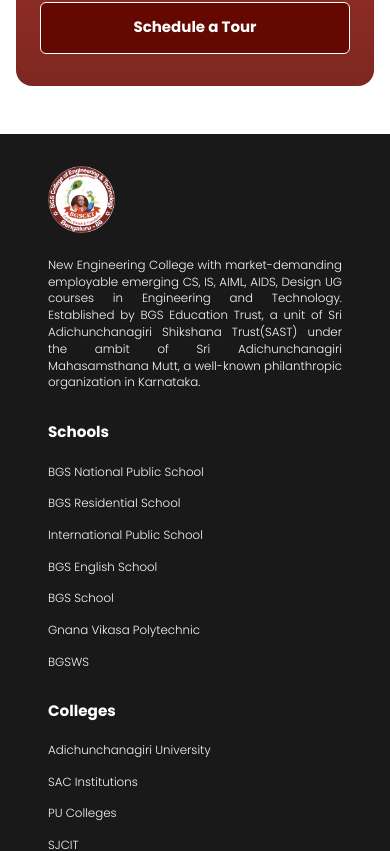
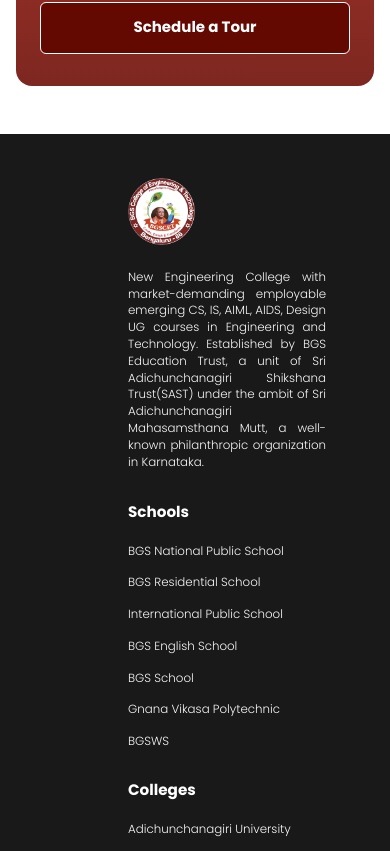
Before and after one commit to naveen-manthri/bgscet, a React (Vite) app: page / in a window 390 px wide. Shown: the part 9300-10151 px from the top of the page. Built offline with nearby package versions, Linux system fonts and the light colour scheme.

Commit message:
footer layout

```diff
--- a/src/components/footer/Footer.css
+++ b/src/components/footer/Footer.css
@@ -1,16 +1,17 @@
 .footer {
-  width: 100%;
+  width: 100vw;
+  margin-inline: calc(50% - 50vw);
   background: var(--footer-bg);
   color: var(--text-light);
 }
 
 .footer__main {
-  width: 100%;
+  width: calc(100% - 8rem);
   margin: 0 auto;
   display: grid;
   grid-template-columns: minmax(13rem, 1fr) minmax(0, 2.25fr);
   gap: clamp(2rem, 5vw, 4rem);
-  padding: clamp(2rem, 5vw, 3rem) 3rem clamp(2rem, 4vw, 3rem);
+  padding: clamp(2.75rem, 5vw, 3rem) 0REM clamp(2.75rem, 5vw, 3rem) 4REM;
 }
 
 .footer__brand {
```
